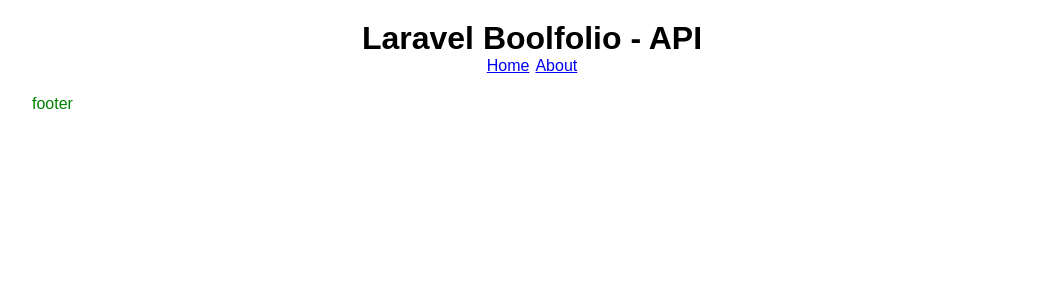
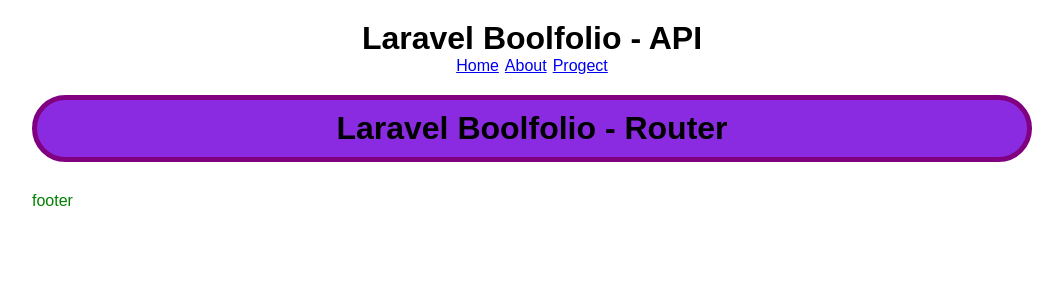
Before and after one commit to gianmaria-fadda/vite-boolfolio, a Vue app: page / in a window 1280 px wide. Shown: the top 300 px of the page, without its empty margins (108-1171 px from the left). Built offline with nearby package versions, Linux system fonts and the light colour scheme.

Commit message:
Completato esercizio v.2

```diff
--- a/src/components/AppHeader.vue
+++ b/src/components/AppHeader.vue
@@ -30,6 +30,11 @@
           About
         </router-link>
       </li>
+      <li>
+        <router-link :to="{ name: 'projects-index' }" class="nav-link">
+          Progect
+        </router-link>
+      </li>
     </ul>
   </div>
 </header>
--- a/src/components/AppMain.vue
+++ b/src/components/AppMain.vue
@@ -1,8 +1,15 @@
 <script>
+import axios from 'axios';
 
 </script>
 
 <template>
+
+<main>
+
+  <router-view></router-view>
+
+</main>
 
 </template>
 
--- a/src/pages/AboutPage.vue
+++ b/src/pages/AboutPage.vue
@@ -2,7 +2,7 @@
 export default {
   data() {
     return {
-      text: 'Sono Giacco'
+      text: 'Sono Giacco e adesso vi parleto un pò di me: Lorem ipsum dolor sit amet consectetur adipisicing elit. Eligendi, ut quod! Quisquam dolorum doloribus voluptatem qui, quidem, nesciunt facere eveniet nam sequi, laudantium dicta aperiam assumenda excepturi quae asperiores molestiae odio fugit facilis alias rem? Sunt ex, fuga, repellat libero praesentium corrupti qui voluptas veniam, et placeat vitae. Rem, asperiores.'
     };
   },
   methods: {
--- a/src/router.js
+++ b/src/router.js
@@ -2,7 +2,7 @@
 
 import AppHome from './pages/HomePage.vue';
 import HowIAm from './pages/AboutPage.vue';
-//import ProjectList from './pages/ProjectList.vue';
+import ProjectPage from './pages/ProjectPage.vue';
 
 const router = createRouter({
     history: createWebHistory(),
@@ -17,11 +17,11 @@
             name: 'chi-siamo',
             component: HowIAm
         },
-        //{
-        //    path: '/',
-        //    name: 'home',
-        //    component: ProjectList
-        //}
+        {
+            path: '/project',
+            name: 'projects-index',
+            component: ProjectPage
+        }
     ]
 });
 
```
